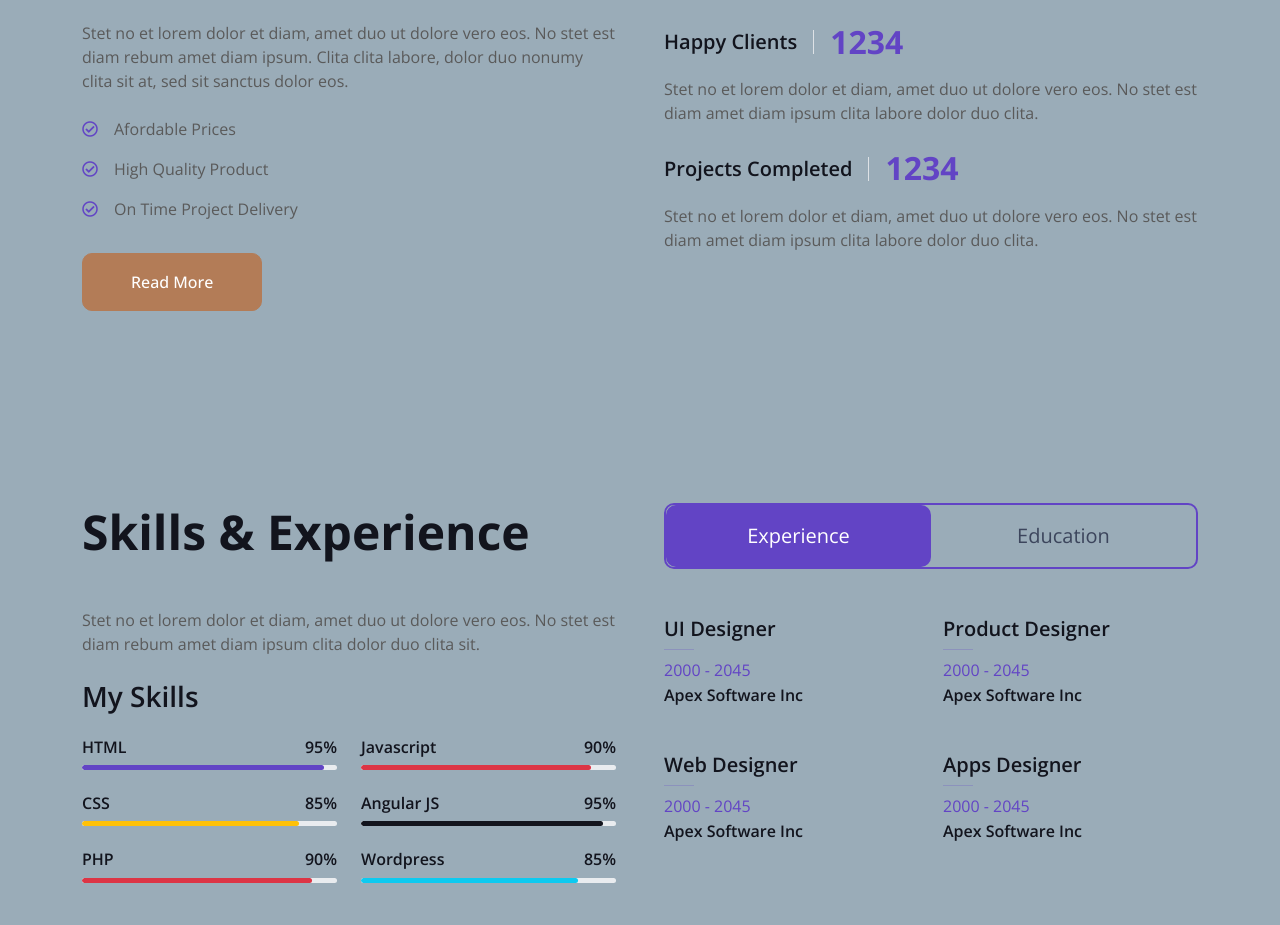
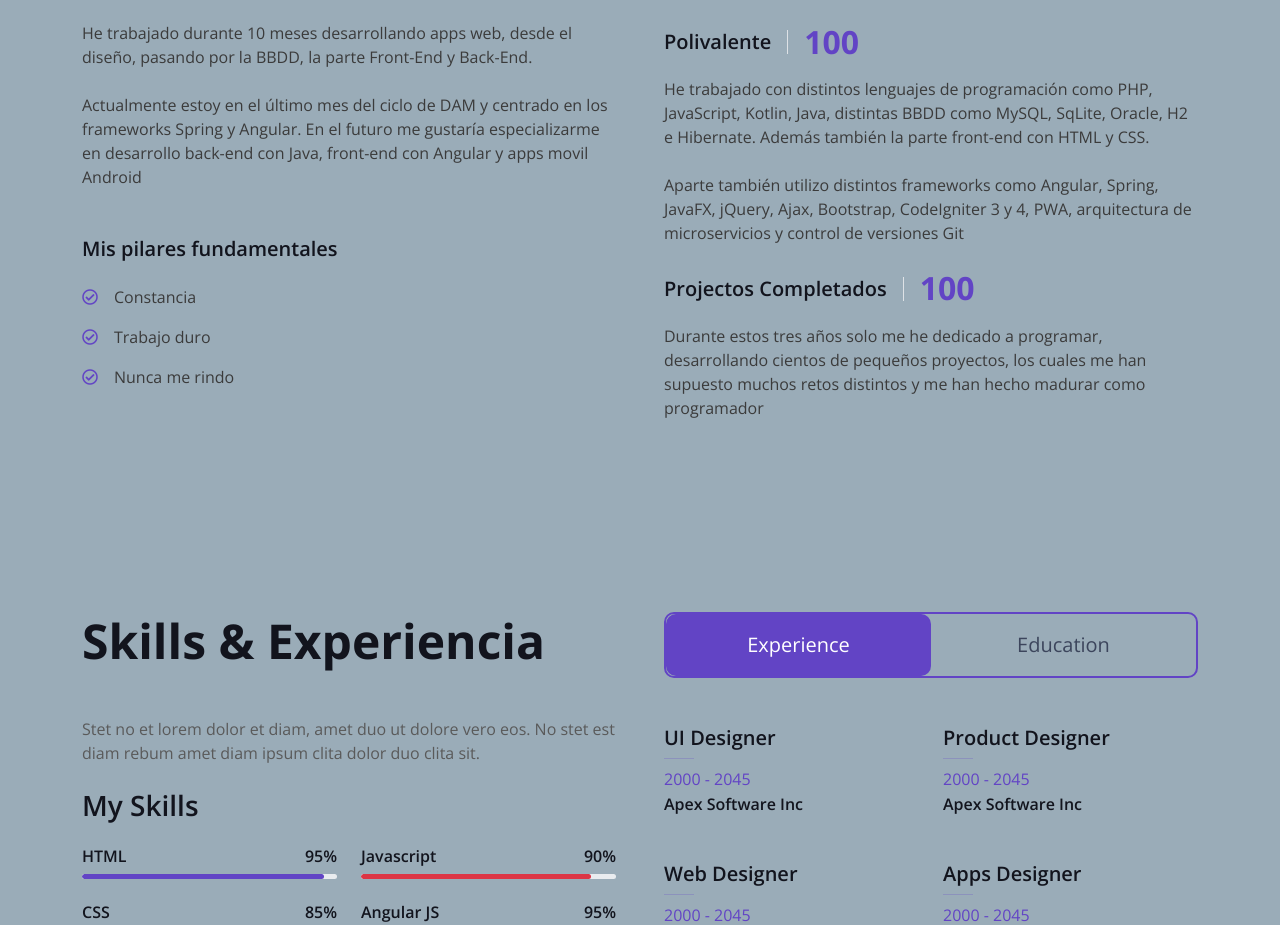
Before and after one commit to jitos-dev/mi-portfolio, a PHP site: page / in a window 1280 px wide. Shown: the part 805-1730 px from the top of the page. Run offline with PHP 8.4, Linux system fonts and the light colour scheme; some libraries are stand-ins or nearby versions.

Commit message:
implements about-me

```diff
--- a/css/style.css
+++ b/css/style.css
@@ -292,6 +292,11 @@ body {
     margin-right: -30px;
 }
 
+#about p {
+    color: #3b3b3b;
+    ;
+}
+
 
 /*** Skills ***/
 #skill .progress {
--- a/index.html
+++ b/index.html
@@ -116,7 +116,7 @@
 
 
     <!-- Video Modal Start -->
-    <div class="modal modal-video fade" id="videoModal" tabindex="-1" aria-labelledby="exampleModalLabel"
+    <!-- <div class="modal modal-video fade" id="videoModal" tabindex="-1" aria-labelledby="exampleModalLabel"
         aria-hidden="true">
         <div class="modal-dialog">
             <div class="modal-content rounded-0">
@@ -124,16 +124,16 @@
                     <h3 class="modal-title" id="exampleModalLabel">Youtube Video</h3>
                     <button type="button" class="btn-close" data-bs-dismiss="modal" aria-label="Close"></button>
                 </div>
-                <div class="modal-body">
-                    <!-- 16:9 aspect ratio -->
-                    <div class="ratio ratio-16x9">
+                <div class="modal-body"> -->
+    <!-- 16:9 aspect ratio -->
+    <!-- <div class="ratio ratio-16x9">
                         <iframe class="embed-responsive-item" src="" id="video" allowfullscreen
                             allowscriptaccess="always" allow="autoplay"></iframe>
                     </div>
                 </div>
             </div>
         </div>
-    </div>
+    </div> -->
     <!-- Video Modal End -->
 
 
@@ -144,18 +144,23 @@
                 <div class="col-lg-6 wow fadeInUp" data-wow-delay="0.1s">
                     <div class="d-flex align-items-center mb-5">
                         <div class="years flex-shrink-0 text-center me-4">
-                            <h1 class="display-1 mb-0">15</h1>
-                            <h5 class="mb-0">Years</h5>
+                            <h1 class="display-1 mb-0">3</h1>
+                            <h5 class="mb-0">AÑOS</h5>
                         </div>
-                        <h3 class="lh-base mb-0">of working experience as a web designer & developer</h3>
+                        <h3 class="lh-base mb-0">Estudiando distintos lenguajes de programación y especialiándome en
+                            Java</h3>
                     </div>
-                    <p class="mb-4">Stet no et lorem dolor et diam, amet duo ut dolore vero eos. No stet est diam rebum
-                        amet diam ipsum. Clita clita labore, dolor duo nonumy clita sit at, sed sit sanctus dolor eos.
+                    <p class="mb-4">He trabajado durante 10 meses desarrollando apps web, desde el diseño, pasando por
+                        la BBDD, la parte Front-End y Back-End.
                     </p>
-                    <p class="mb-3"><i class="far fa-check-circle text-primary me-3"></i>Afordable Prices</p>
-                    <p class="mb-3"><i class="far fa-check-circle text-primary me-3"></i>High Quality Product</p>
-                    <p class="mb-3"><i class="far fa-check-circle text-primary me-3"></i>On Time Project Delivery</p>
-                    <a class="btn btn-primary-portfolio py-3 px-5 mt-3" href="">Read More</a>
+                    <p>Actualmente estoy en el último mes del ciclo de DAM y centrado en los frameworks Spring y
+                        Angular. En el futuro me gustaría especializarme en
+                        desarrollo back-end con Java, front-end con Angular y apps movil Android</p>
+                    <h5 class="mt-5 mb-4">Mis pilares fundamentales</h5>
+                    <p class="mb-3"><i class="far fa-check-circle text-primary me-3"></i>Constancia</p>
+                    <p class="mb-3"><i class="far fa-check-circle text-primary me-3"></i>Trabajo duro</p>
+                    <p class="mb-3"><i class="far fa-check-circle text-primary me-3"></i>Nunca me rindo</p>
+                    <!-- <a class="btn btn-primary-portfolio py-3 px-5 mt-3" href="">Read More</a> -->
                 </div>
                 <div class="col-lg-6 wow fadeInUp" data-wow-delay="0.5s">
                     <div class="row g-3 mb-4">
@@ -167,17 +172,22 @@
                         </div>
                     </div>
                     <div class="d-flex align-items-center mb-3">
-                        <h5 class="border-end pe-3 me-3 mb-0">Happy Clients</h5>
-                        <h2 class="text-primary fw-bold mb-0" data-toggle="counter-up">1234</h2>
+                        <h5 class="border-end pe-3 me-3 mb-0">Polivalente</h5>
+                        <h2 class="text-primary fw-bold mb-0" data-toggle="counter-up">100</h2>
                     </div>
-                    <p class="mb-4">Stet no et lorem dolor et diam, amet duo ut dolore vero eos. No stet est diam amet
-                        diam ipsum clita labore dolor duo clita.</p>
+                    <p class="mb-4">He trabajado con distintos lenguajes de programación como PHP, JavaScript, Kotlin,
+                        Java, distintas BBDD como MySQL, SqLite, Oracle, H2 e Hibernate. Además también la parte
+                        front-end con HTML y CSS.</p>
+                    <P class="mb-4">Aparte también utilizo distintos frameworks como Angular, Spring, JavaFX, jQuery,
+                        Ajax, Bootstrap, CodeIgniter 3 y 4, PWA, arquitectura de microservicios y control de versiones
+                        Git</P>
                     <div class="d-flex align-items-center mb-3">
-                        <h5 class="border-end pe-3 me-3 mb-0">Projects Completed</h5>
-                        <h2 class="text-primary fw-bold mb-0" data-toggle="counter-up">1234</h2>
+                        <h5 class="border-end pe-3 me-3 mb-0">Projectos Completados</h5>
+                        <h2 class="text-primary fw-bold mb-0" data-toggle="counter-up">100</h2>
                     </div>
-                    <p class="mb-0">Stet no et lorem dolor et diam, amet duo ut dolore vero eos. No stet est diam amet
-                        diam ipsum clita labore dolor duo clita.</p>
+                    <p class="mb-0">Durante estos tres años solo me he dedicado a programar, desarrollando cientos de
+                        pequeños proyectos, los cuales me han supuesto muchos retos distintos y me han hecho madurar
+                        como programador</p>
                 </div>
             </div>
         </div>
@@ -190,7 +200,7 @@
         <div class="container">
             <div class="row g-5">
                 <div class="col-lg-6 wow fadeInUp" data-wow-delay="0.1s">
-                    <h1 class="display-5 mb-5">Skills & Experience</h1>
+                    <h1 class="display-5 mb-5">Skills & Experiencia</h1>
                     <p class="mb-4">Stet no et lorem dolor et diam, amet duo ut dolore vero eos. No stet est diam rebum
                         amet diam ipsum clita dolor duo clita sit.</p>
                     <h3 class="mb-4">My Skills</h3>
```
